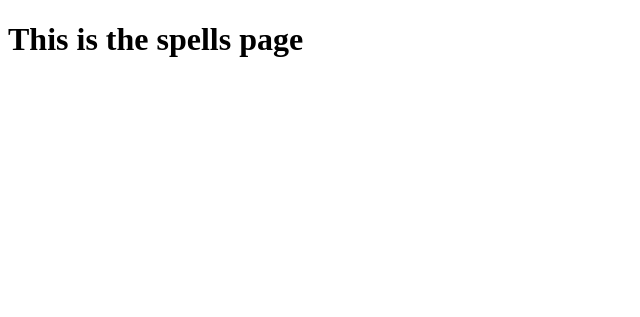
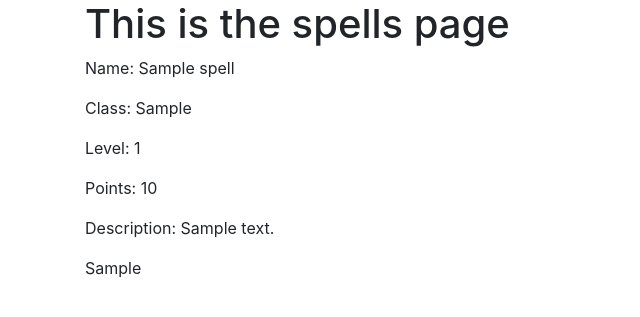
Before and after one commit to ldettorre/rpg-quiz, a Django app: page /spells/ in a window 1280 px wide. Shown: the top 317 px of the page, without its empty margins (0-640 px from the left). Run offline with Django 3.2, Linux system fonts and the light colour scheme; tables that the repository leaves empty hold one stand-in row (values such as "Sample post"); some libraries are stand-ins or nearby versions.

Commit message:
I created a few spells manually so that I have something to begin building the core logic around. I also added a cdn link to bootstrap so that the data can be rendered in a easier to read fashion.

```diff
--- a/spells/templates/spells/index.html
+++ b/spells/templates/spells/index.html
@@ -1,5 +1,18 @@
 {% extends 'base.html' %} {% block content %}
 
-<h1> This is the spells page </h1>
-
+<div class="container">
+    <h1> This is the spells page </h1>
+    <div class="row">
+        {% for spell in spells %}
+        <div class="col-6">
+            <p>Name: {{ spell.name }}</p>
+            <p>Class: {{ spell.class_type }}</p>
+            <p>Level: {{ spell.level }}</p>
+            <p>Points: {{ spell.points }}</p>
+            <p>Description: {{ spell.comical_description }}</p>
+            <p>{{ spell.fantasy_universe }}</p>
+        </div>
+        {% endfor %}
+    </div>
+</div>
 {% endblock %}
--- a/spells/views.py
+++ b/spells/views.py
@@ -1,6 +1,11 @@
 from django.shortcuts import render
+from .models import Spell
 
 # Create your views here.
 
 def index(request):
-    return render(request, 'spells/index.html')
+    spells = Spell.objects.all()
+    context = {
+        'spells': spells,
+    }
+    return render(request, 'spells/index.html', context)
--- a/templates/base.html
+++ b/templates/base.html
@@ -4,6 +4,7 @@
     <meta charset="UTF-8">
     <meta http-equiv="X-UA-Compatible" content="IE=edge">
     <meta name="viewport" content="width=device-width, initial-scale=1.0">
+    <link rel="stylesheet" href="https://stackpath.bootstrapcdn.com/bootstrap/4.5.2/css/bootstrap.min.css" integrity="sha384-JcKb8q3iqJ61gNV9KGb8thSsNjpSL0n8PARn9HuZOnIxN0hoP+VmmDGMN5t9UJ0Z" crossorigin="anonymous">
     <title>RPG Quiz</title>
 </head>
 <body>
```
